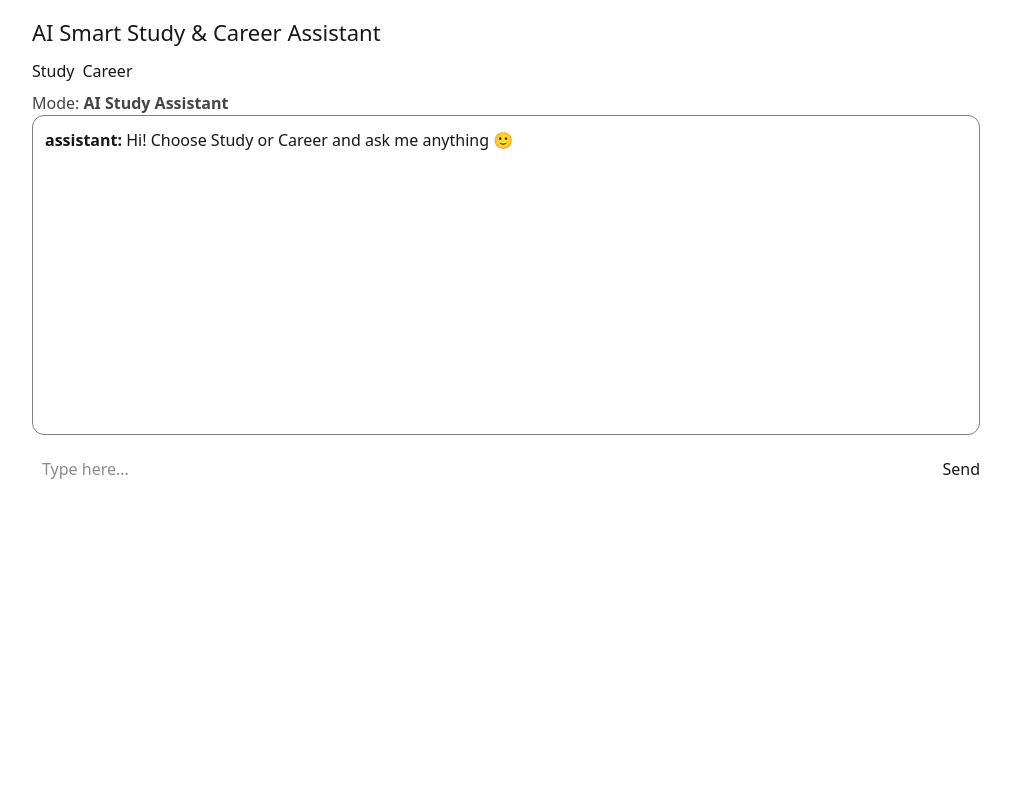
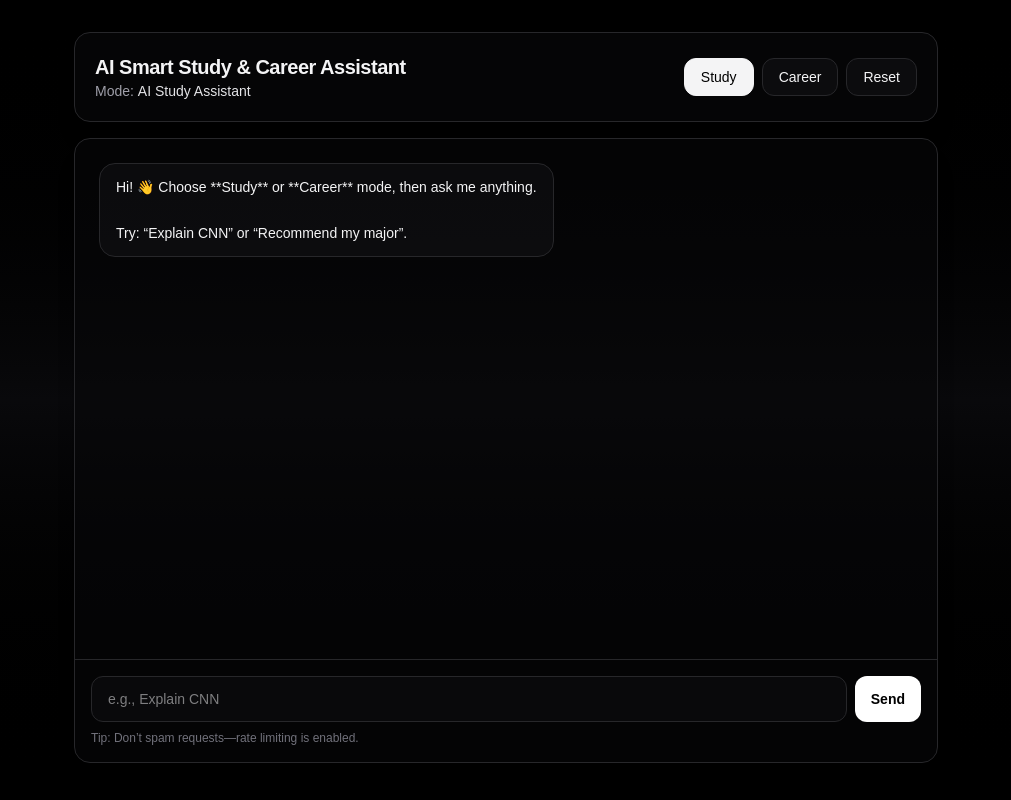
Before and after one commit to ariyannelay/ai-smart-assistant, a Next.js app: page / in a window 1280 px wide. Shown: the whole page, without its empty margins (134-1145 px from the left). Built offline with nearby package versions, Linux system fonts and the light colour scheme.

Commit message:
Modern UI + rate limit + basic security

```diff
--- a/app/api/chat/route.ts
+++ b/app/api/chat/route.ts
@@ -1,24 +1,89 @@
 import OpenAI from "openai";
+
 export const runtime = "nodejs";
+
+// --- Simple in-memory rate limit (per instance) ---
+type Bucket = { count: number; resetAt: number };
+const buckets = new Map<string, Bucket>();
+
+function getIP(req: Request) {
+  // Vercel usually sends x-forwarded-for
+  const xf = req.headers.get("x-forwarded-for");
+  if (xf) return xf.split(",")[0].trim();
+  return "unknown";
+}
+
+function rateLimit(ip: string, limit = 10, windowMs = 60_000) {
+  const now = Date.now();
+  const cur = buckets.get(ip);
+
+  if (!cur || now > cur.resetAt) {
+    buckets.set(ip, { count: 1, resetAt: now + windowMs });
+    return { ok: true, remaining: limit - 1, resetAt: now + windowMs };
+  }
+
+  if (cur.count >= limit) {
+    return { ok: false, remaining: 0, resetAt: cur.resetAt };
+  }
+
+  cur.count += 1;
+  buckets.set(ip, cur);
+  return { ok: true, remaining: limit - cur.count, resetAt: cur.resetAt };
+}
 
 export async function POST(req: Request) {
   try {
-    const body = await req.json();
+    const ip = getIP(req);
+    const rl = rateLimit(ip, 10, 60_000); // 10 req / minute / IP
 
-    if (!process.env.OPENAI_API_KEY) {
-      return new Response("Missing API key", { status: 500 });
+    if (!rl.ok) {
+      return Response.json(
+        {
+          error: "Rate limit exceeded",
+          hint: "Wait 1 minute and try again.",
+        },
+        { status: 429, headers: { "Retry-After": "60" } }
+      );
     }
 
-    const openai = new OpenAI({ apiKey: process.env.OPENAI_API_KEY });
+    const key = process.env.OPENAI_API_KEY;
+    if (!key) {
+      return Response.json(
+        { error: "Server misconfigured", hint: "Missing OPENAI_API_KEY in environment." },
+        { status: 500 }
+      );
+    }
 
-    const response = await openai.responses.create({
+    const body = await req.json();
+    const msgs = Array.isArray(body?.messages) ? body.messages : [];
+
+    // Basic validation
+    const joined = msgs.map((m: any) => String(m?.content ?? "")).join("\n");
+    if (!joined.trim()) {
+      return Response.json({ error: "Empty message" }, { status: 400 });
+    }
+    if (joined.length > 6000) {
+      return Response.json(
+        { error: "Input too long", hint: "Please shorten your message." },
+        { status: 400 }
+      );
+    }
+
+    const openai = new OpenAI({ apiKey: key });
+
+    const resp = await openai.responses.create({
       model: "gpt-4o-mini",
-      input: body.messages.map((m: any) => m.content).join("\n"),
+      input: joined,
     });
 
-    return Response.json({ output: response.output_text || "No response" });
-  } catch (error: any) {
-    console.error(error);
-    return new Response(error.message, { status: 500 });
+    return Response.json({
+      output: resp.output_text || "No response",
+      meta: { remaining: rl.remaining },
+    });
+  } catch (err: any) {
+    return Response.json(
+      { error: "Server error", hint: err?.message || "Unknown error" },
+      { status: 500 }
+    );
   }
 }
--- a/app/page.tsx
+++ b/app/page.tsx
@@ -1,25 +1,39 @@
 "use client";
-import { useMemo, useState } from "react";
+
+import { useMemo, useRef, useState } from "react";
 
 type Role = "user" | "assistant";
-type Mode = "study" | "career";
 type Msg = { role: Role; content: string };
 
-function systemPrompt(mode: Mode) {
-  return mode === "study"
-    ? `You are an AI Study Assistant. Explain simply, give notes, 5 MCQ with answers, and a revision summary.`
-    : `You are an AI Career & Major Recommendation Assistant. Ask questions first, then recommend majors, careers, skills roadmap, and a 30-day plan.`;
+function systemPrompt(mode: "study" | "career") {
+  if (mode === "study") {
+    return `You are an AI Study Assistant for university students.
+Return in this structure:
+1) Simple explanation
+2) Short notes (bullets)
+3) 5 MCQ with answers
+4) Quick revision summary (5-7 lines)
+Use friendly tone.`;
+  }
+  return `You are an AI Career & Major Recommendation Assistant.
+First ask 6 short questions (interests, skills, favorite subjects, CGPA, time/week, goal),
+then recommend: 2 majors + reasons, 3 career paths, skill roadmap, 30-day plan.`;
 }
 
 export default function Home() {
-  const [mode, setMode] = useState<Mode>("study");
+  const [mode, setMode] = useState<"study" | "career">("study");
   const [messages, setMessages] = useState<Msg[]>([
-    { role: "assistant", content: "Hi! Choose Study or Career and ask me anything 🙂" },
+    {
+      role: "assistant",
+      content:
+        "Hi! 👋 Choose **Study** or **Career** mode, then ask me anything.\n\nTry: “Explain CNN” or “Recommend my major”.",
+    },
   ]);
   const [input, setInput] = useState("");
   const [loading, setLoading] = useState(false);
+  const bottomRef = useRef<HTMLDivElement | null>(null);
 
-  const title = useMemo(
+  const modeLabel = useMemo(
     () => (mode === "study" ? "AI Study Assistant" : "AI Career & Major Recommender"),
     [mode]
   );
@@ -44,51 +58,144 @@ export default function Home() {
         }),
       });
 
-      const data = (await res.json()) as { output?: string };
-      const outText = data?.output ?? "No response";
+      const data = await res.json();
 
-      setMessages([...newMsgs, { role: "assistant", content: outText }]);
+      if (!res.ok) {
+        setMessages([
+          ...newMsgs,
+          {
+            role: "assistant",
+            content:
+              `⚠️ ${data?.error || "Request failed"}\n\n` +
+              (data?.hint ? `Hint: ${data.hint}` : ""),
+          },
+        ]);
+        return;
+      }
+
+      setMessages([...newMsgs, { role: "assistant", content: data.output }]);
+      setTimeout(() => bottomRef.current?.scrollIntoView({ behavior: "smooth" }), 50);
     } catch (e: any) {
       setMessages([
         ...newMsgs,
-        { role: "assistant", content: "Error: " + (e?.message || "Request failed") },
+        { role: "assistant", content: "⚠️ Network error. Please try again." },
       ]);
     } finally {
       setLoading(false);
     }
   }
 
+  function resetChat() {
+    setMessages([
+      {
+        role: "assistant",
+        content:
+          "Chat reset ✅\n\nTry: “Explain Linear Regression” or “Recommend my major”.",
+      },
+    ]);
+  }
+
   return (
-    <div style={{ maxWidth: 980, margin: "0 auto", padding: 16, fontFamily: "system-ui" }}>
-      <h1 style={{ margin: 0, fontSize: 22 }}>AI Smart Study & Career Assistant</h1>
-
-      <div style={{ marginTop: 10, display: "flex", gap: 8 }}>
-        <button onClick={() => setMode("study")}>Study</button>
-        <button onClick={() => setMode("career")}>Career</button>
+    <div className="min-h-screen bg-gradient-to-b from-black via-zinc-950 to-black text-zinc-100">
+      <div className="mx-auto max-w-4xl px-4 py-8">
+        {/* Header */}
+        <div className="rounded-2xl border border-zinc-800 bg-zinc-950/60 p-5 shadow-xl">
+          <div className="flex flex-col gap-3 sm:flex-row sm:items-center sm:justify-between">
+            <div>
+              <h1 className="text-xl font-semibold tracking-tight">
+                AI Smart Study & Career Assistant
+              </h1>
+              <p className="text-sm text-zinc-400">
+                Mode: <span className="text-zinc-200 font-medium">{modeLabel}</span>
+              </p>
             </div>
 
-      <p style={{ opacity: 0.8, marginTop: 8 }}>
-        Mode: <b>{title}</b>
-      </p>
+            <div className="flex flex-wrap gap-2">
+              <button
+                onClick={() => setMode("study")}
+                className={`rounded-xl px-4 py-2 text-sm font-medium border transition
+                ${mode === "study"
+                    ? "bg-zinc-100 text-black border-zinc-100"
+                    : "bg-zinc-900/40 border-zinc-800 hover:bg-zinc-900"
+                  }`}
+              >
+                Study
+              </button>
+              <button
+                onClick={() => setMode("career")}
+                className={`rounded-xl px-4 py-2 text-sm font-medium border transition
+                ${mode === "career"
+                    ? "bg-zinc-100 text-black border-zinc-100"
+                    : "bg-zinc-900/40 border-zinc-800 hover:bg-zinc-900"
+                  }`}
+              >
+                Career
+              </button>
+              <button
+                onClick={resetChat}
+                className="rounded-xl px-4 py-2 text-sm font-medium border border-zinc-800 bg-zinc-900/40 hover:bg-zinc-900 transition"
+              >
+                Reset
+              </button>
+            </div>
+          </div>
+        </div>
 
-      <div style={{ border: "1px solid gray", borderRadius: 12, padding: 12, minHeight: 320 }}>
+        {/* Chat */}
+        <div className="mt-4 rounded-2xl border border-zinc-800 bg-zinc-950/50 shadow-xl">
+          <div className="h-[520px] overflow-y-auto p-4 sm:p-6 space-y-4">
             {messages.map((m, i) => (
-          <div key={i} style={{ marginBottom: 10 }}>
-            <b>{m.role}:</b> <span style={{ whiteSpace: "pre-wrap" }}>{m.content}</span>
+              <div
+                key={i}
+                className={`flex ${m.role === "user" ? "justify-end" : "justify-start"}`}
+              >
+                <div
+                  className={`max-w-[85%] rounded-2xl px-4 py-3 text-sm leading-relaxed border
+                    ${m.role === "user"
+                      ? "bg-zinc-100 text-black border-zinc-100"
+                      : "bg-zinc-900/40 text-zinc-100 border-zinc-800"
+                    }`}
+                >
+                  <div className="whitespace-pre-wrap">{m.content}</div>
+                </div>
               </div>
             ))}
-        {loading && <div>Thinking...</div>}
+
+            {loading && (
+              <div className="flex justify-start">
+                <div className="max-w-[85%] rounded-2xl px-4 py-3 text-sm border border-zinc-800 bg-zinc-900/40 text-zinc-300">
+                  Thinking…
+                </div>
+              </div>
+            )}
+            <div ref={bottomRef} />
           </div>
 
-      <div style={{ display: "flex", gap: 10, marginTop: 12 }}>
+          {/* Input */}
+          <div className="border-t border-zinc-800 p-3 sm:p-4">
+            <div className="flex gap-2">
               <input
                 value={input}
                 onChange={(e) => setInput(e.target.value)}
-          placeholder="Type here..."
-          onKeyDown={(e) => e.key === "Enter" && send()}
-          style={{ flex: 1, padding: 10 }}
+                onKeyDown={(e) => {
+                  if (e.key === "Enter") send();
+                }}
+                placeholder={mode === "study" ? "e.g., Explain CNN" : "e.g., Recommend my major"}
+                className="flex-1 rounded-xl border border-zinc-800 bg-zinc-950 px-4 py-3 text-sm outline-none focus:border-zinc-500"
               />
-        <button onClick={send}>Send</button>
+              <button
+                onClick={send}
+                className="rounded-xl px-4 py-3 text-sm font-semibold bg-white text-black hover:opacity-90 transition"
+              >
+                Send
+              </button>
+            </div>
+
+            <p className="mt-2 text-xs text-zinc-500">
+              Tip: Don’t spam requests—rate limiting is enabled.
+            </p>
+          </div>
+        </div>
       </div>
     </div>
   );
```
Lines whose indentation alone changed are shown as unchanged.
